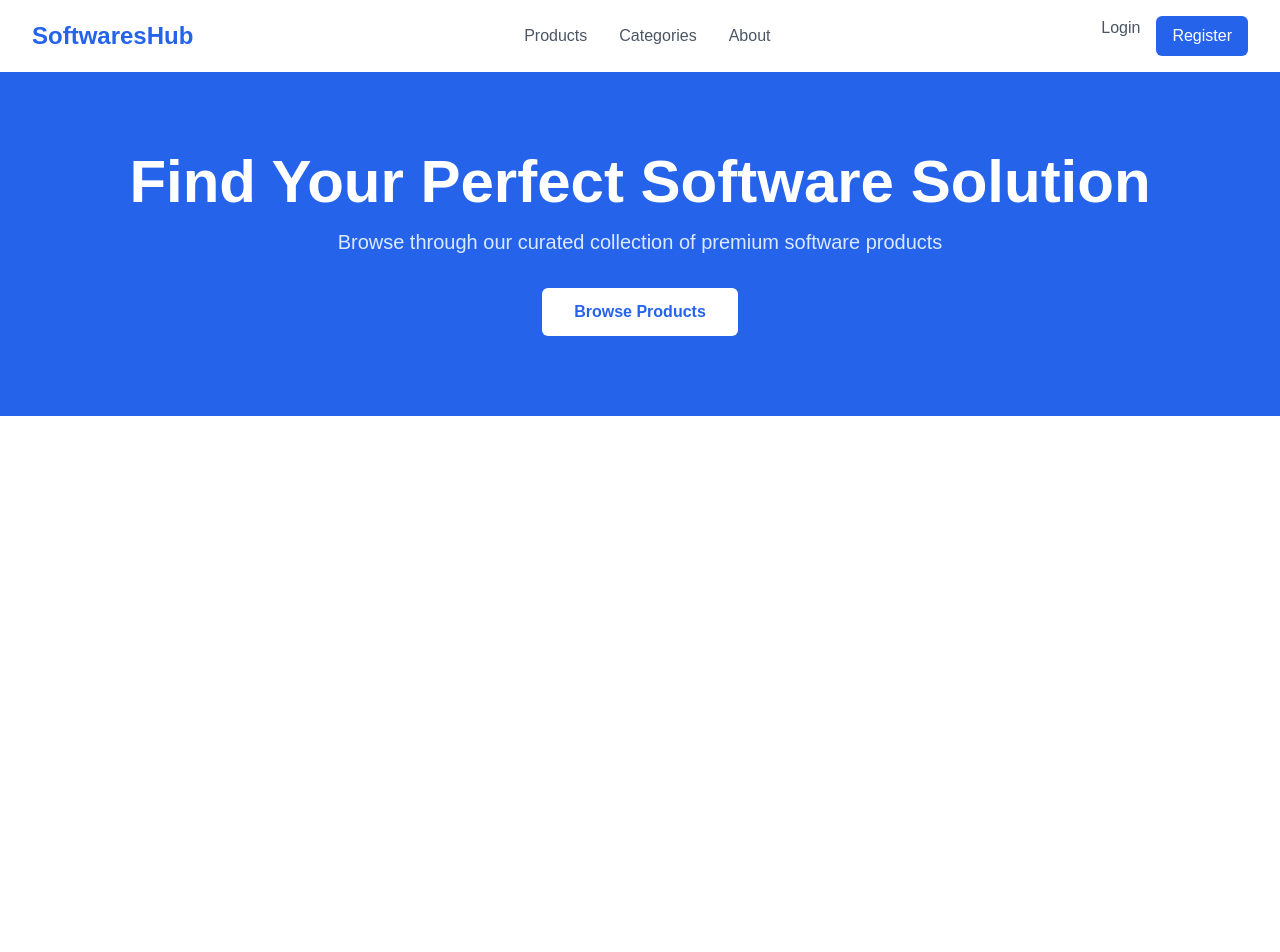
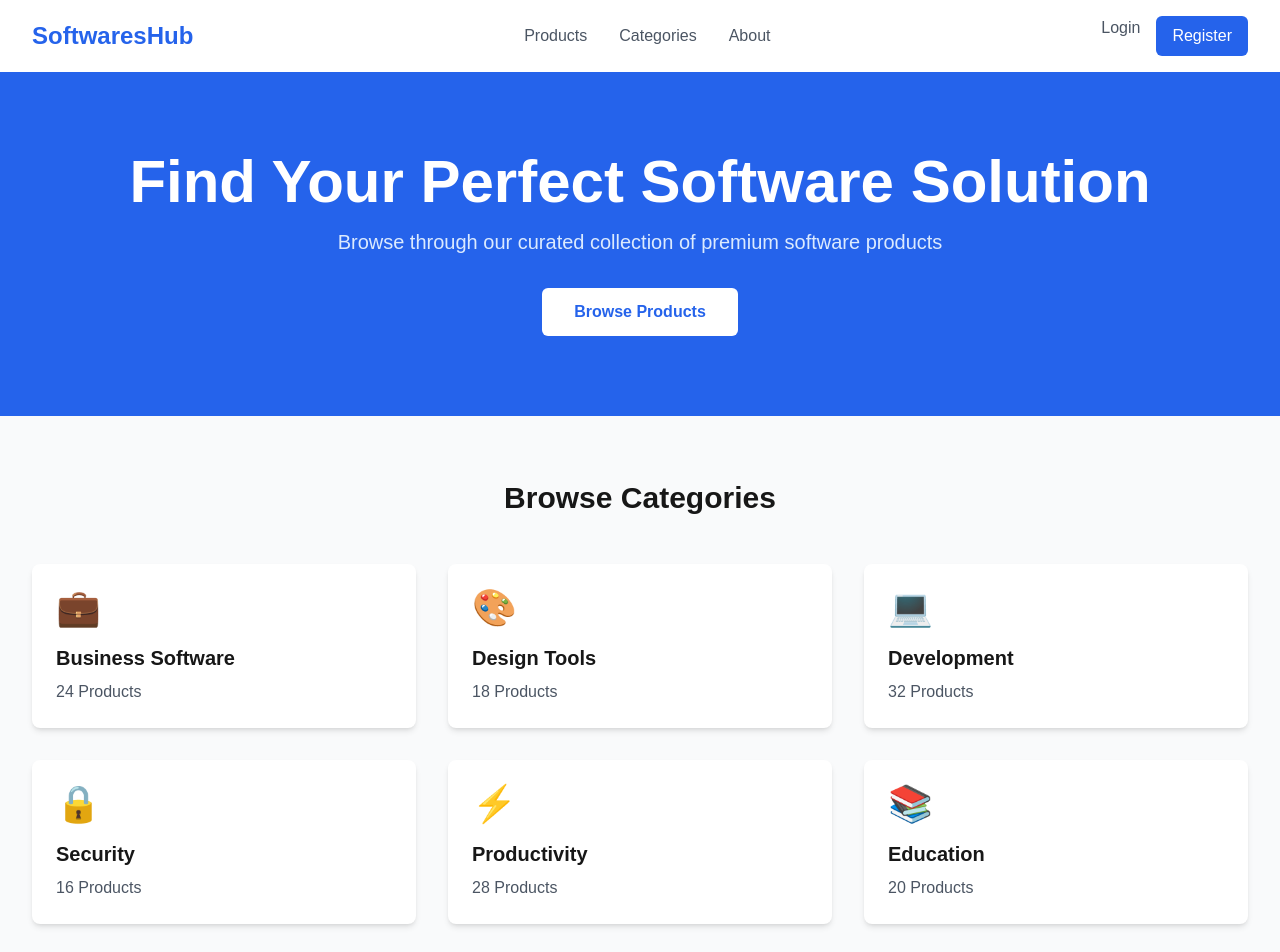
Before and after one commit to kimbuvakyu/softwareshub, a Next.js app: page / in a window 1280 px wide. Shown: the top 952 px of the page. Built offline with nearby package versions, Linux system fonts and the light colour scheme.

Commit message:
Add category grid section

```diff
--- /dev/null
+++ b/components/home/CategoryGrid.tsx
@@ -0,0 +1,30 @@
+export default function CategoryGrid() {
+    const categories = [
+      { name: 'Business Software', icon: '💼', count: 24 },
+      { name: 'Design Tools', icon: '🎨', count: 18 },
+      { name: 'Development', icon: '💻', count: 32 },
+      { name: 'Security', icon: '🔒', count: 16 },
+      { name: 'Productivity', icon: '⚡', count: 28 },
+      { name: 'Education', icon: '📚', count: 20 },
+    ];
+
+    return (
+      <section className="py-16 bg-gray-50">
+        <div className="max-w-7xl mx-auto px-4 sm:px-6 lg:px-8">
+          <h2 className="text-3xl font-bold text-center mb-12">Browse Categories</h2>
+          <div className="grid grid-cols-1 md:grid-cols-2 lg:grid-cols-3 gap-8">
+            {categories.map((category) => (
+              <div
+                key={category.name}
+                className="bg-white p-6 rounded-lg shadow-md hover:shadow-lg transition-shadow cursor-pointer"
+              >
+                <div className="text-4xl mb-4">{category.icon}</div>
+                <h3 className="text-xl font-semibold mb-2">{category.name}</h3>
+                <p className="text-gray-600">{category.count} Products</p>
+              </div>
+            ))}
+          </div>
+        </div>
+      </section>
+    );
+  }
--- a/pages/index.tsx
+++ b/pages/index.tsx
@@ -1,13 +1,12 @@
 import Layout from '@/components/layout/Layout';
 import Hero from '@/components/home/Hero';
+import CategoryGrid from '@/components/home/CategoryGrid';
 
 export default function Home() {
   return (
     <Layout>
       <Hero />
-      <div className="min-h-screen">
-        {/* We'll add more sections here soon */}
-      </div>
+      <CategoryGrid />
     </Layout>
   );
 }
```
